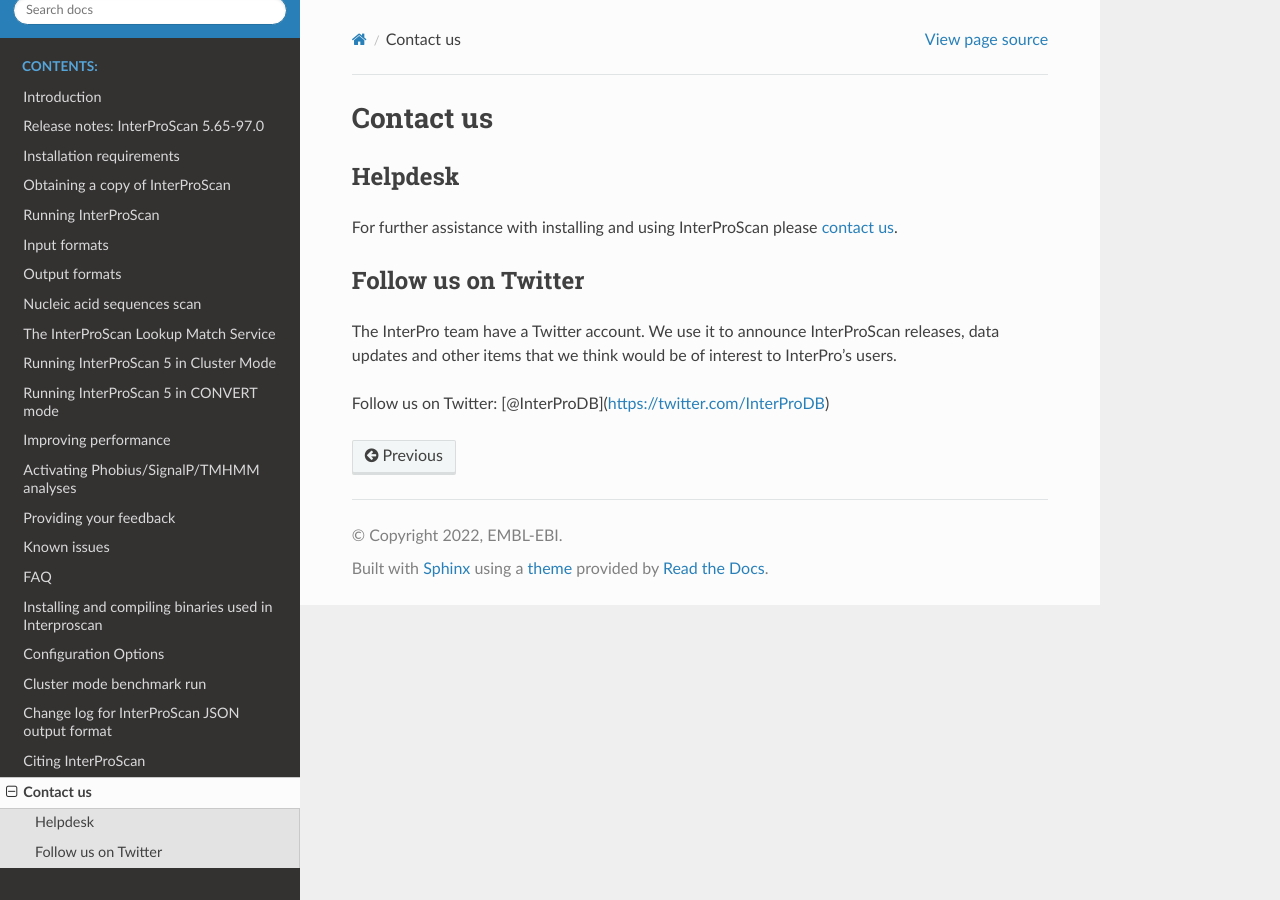
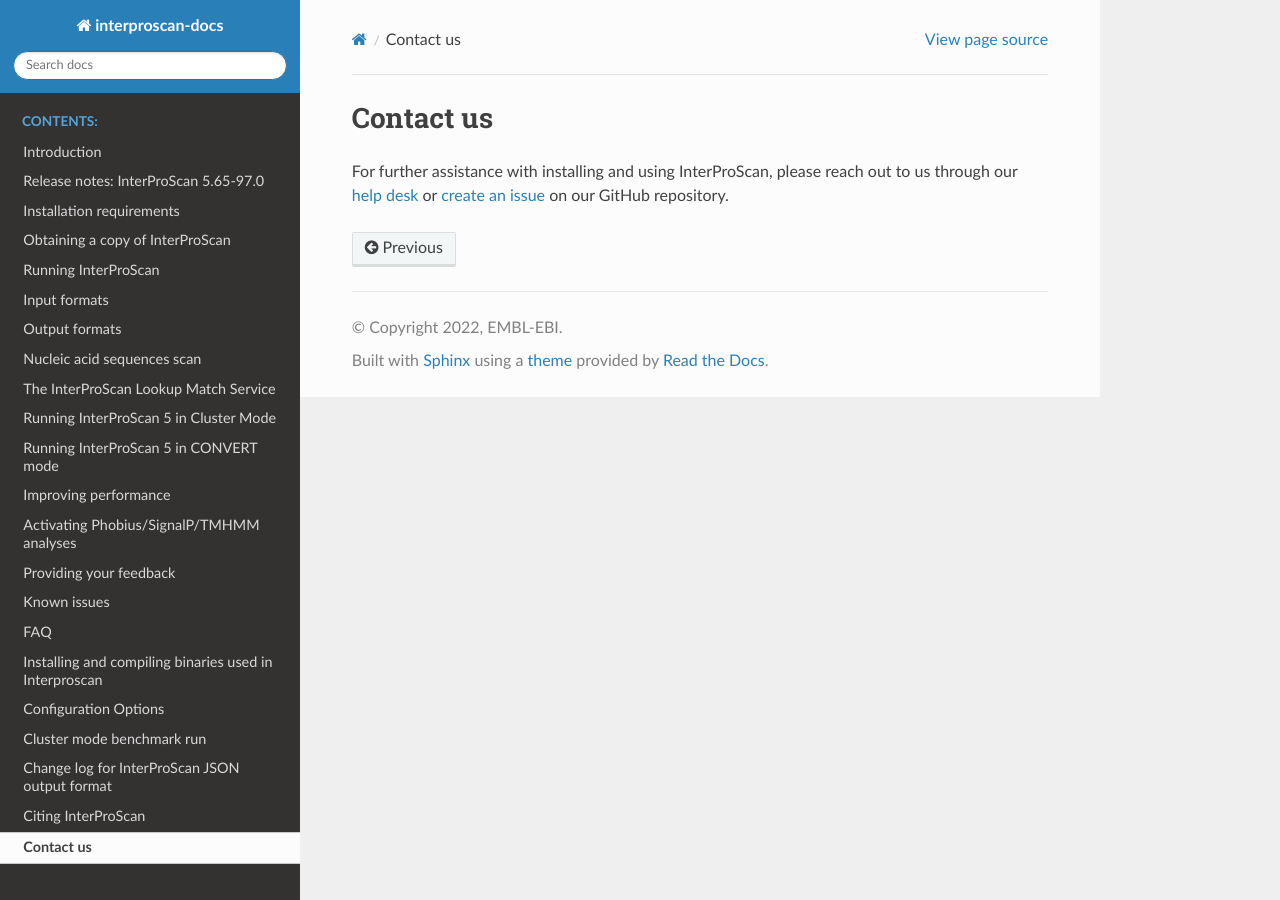
Before and after one commit to ebi-pf-team/interproscan-docs, a Sphinx documentation site: the page built from docs/Contact.rst, in a window 1280 px wide. Built offline with Sphinx 7.4.7 and the Read the Docs theme 2.0.0, drawn with Linux system fonts in a browser that asks for light colours.

Commit message:
Update Contact.rst

```diff
--- a/docs/Contact.rst
+++ b/docs/Contact.rst
@@ -1,18 +1,7 @@
 Contact us
 ==========
 
-Helpdesk
-~~~~~~~~
-
-For further assistance with installing and using InterProScan please
-`contact us <http://www.ebi.ac.uk/support/interproscan>`__.
-
-
-Follow us on Twitter
-~~~~~~~~~~~~~~~~~~~~
-
-The InterPro team have a Twitter account. We use it to announce
-InterProScan releases, data updates and other items that we think would
-be of interest to InterPro's users.
-
-Follow us on Twitter: [@InterProDB](https://twitter.com/InterProDB)
+For further assistance with installing and using InterProScan, please
+reach out to us through our `help desk <http://www.ebi.ac.uk/support/interproscan>`__
+or `create an issue <https://github.com/ebi-pf-team/interproscan/issues/new/choose>`__
+on our GitHub repository.
```
